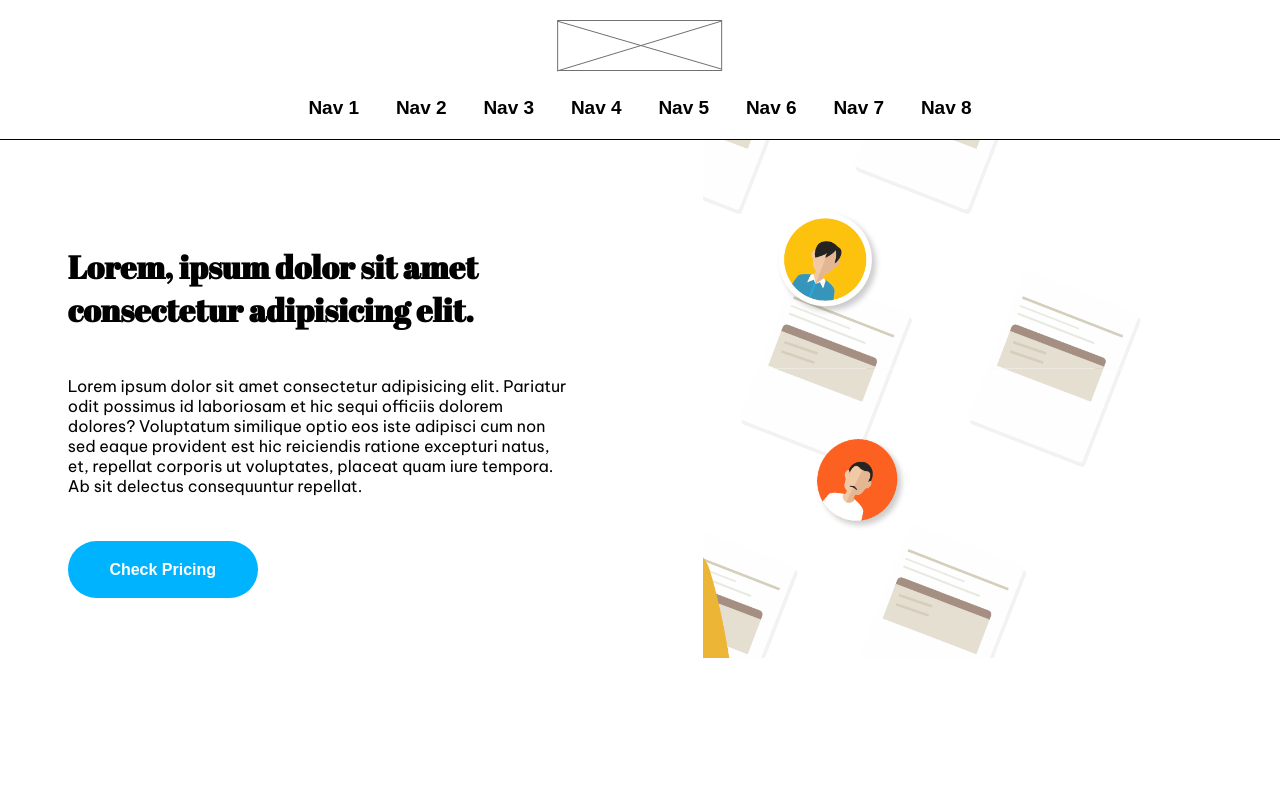
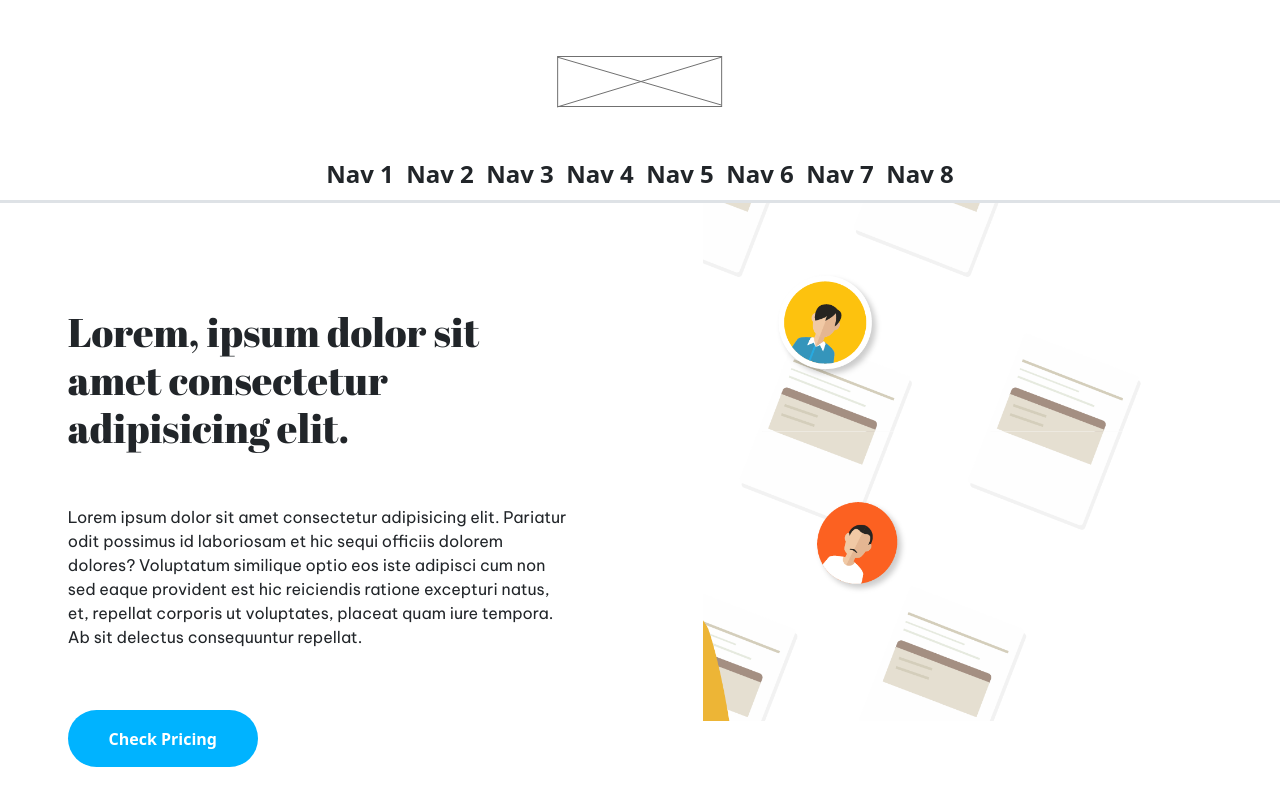
Before and after one commit to jyotirmoy-sinhababu/HTML-test-task, a React (Create React App) app: page / in a window 1280 px wide. Shown: the top 800 px of the page. Built offline with nearby package versions, Linux system fonts and the light colour scheme; a web font is replaced by a local one.

Commit message:
bootstrap used to design nav

```diff
--- a/package.json
+++ b/package.json
@@ -6,7 +6,9 @@
     "@testing-library/jest-dom": "^5.16.5",
     "@testing-library/react": "^13.4.0",
     "@testing-library/user-event": "^13.5.0",
+    "bootstrap": "^5.3.0",
     "react": "^18.2.0",
+    "react-bootstrap": "^2.7.4",
     "react-dom": "^18.2.0",
     "react-scripts": "5.0.1",
     "web-vitals": "^2.1.4"
--- a/public/index.html
+++ b/public/index.html
@@ -10,6 +10,12 @@
       content="Web site created using create-react-app"
     />
     <link rel="apple-touch-icon" href="%PUBLIC_URL%/logo192.png" />
+    <link
+      rel="stylesheet"
+      href="https://cdn.jsdelivr.net/npm/bootstrap@5.2.3/dist/css/bootstrap.min.css"
+      integrity="sha384-rbsA2VBKQhggwzxH7pPCaAqO46MgnOM80zW1RWuH61DGLwZJEdK2Kadq2F9CUG65"
+      crossorigin="anonymous"
+    />
     <!--
       manifest.json provides metadata used when your web app is installed on a
       user's mobile device or desktop. See https://developers.google.com/web/fundamentals/web-app-manifest/
--- a/src/component/nav/Nav.jsx
+++ b/src/component/nav/Nav.jsx
@@ -1,26 +1,26 @@
 import React from 'react';
 
-import './navStyle.css';
+import { Navbar } from 'react-bootstrap';
 
 import navImg from '../../asset/img/navImg.png';
 
 const Nav = () => {
   return (
-    <div className='nav-main-cnt'>
-      <div className='nav-img-cnt'>
-        <img className='nav-img' src={navImg} alt='nav-head-img' />
+    <Navbar className='flex flex-column border border-end-0 border-start-0 border-top-0 bo border-3'>
+      <div className='mt-5'>
+        <img src={navImg} alt='Image' />
       </div>
-      <div className='nav-btn-cnt'>
-        <button className='nav-btn'>Nav 1</button>
-        <button className='nav-btn'>Nav 2</button>
-        <button className='nav-btn'>Nav 3</button>
-        <button className='nav-btn'>Nav 4</button>
-        <button className='nav-btn'>Nav 5</button>
-        <button className='nav-btn'>Nav 6</button>
-        <button className='nav-btn'>Nav 7</button>
-        <button className='nav-btn'>Nav 8</button>
+      <div className='d-flex justify-content-lg-around  mt-5 w-50'>
+        <div className='fs-4 fw-bold'>Nav 1</div>
+        <div className='fs-4 fw-bold'>Nav 2</div>
+        <div className='fs-4 fw-bold'>Nav 3</div>
+        <div className='fs-4 fw-bold'>Nav 4</div>
+        <div className='fs-4 fw-bold'>Nav 5</div>
+        <div className='fs-4 fw-bold'>Nav 6</div>
+        <div className='fs-4 fw-bold'>Nav 7</div>
+        <div className='fs-4 fw-bold'>Nav 8</div>
       </div>
-    </div>
+    </Navbar>
   );
 };
 
--- a/src/component/nav/navStyle.css
+++ /dev/null
@@ -1,35 +0,0 @@
-.nav-main-cnt {
-  display: flex;
-  justify-content: center;
-  align-items: center;
-  flex-direction: column;
-  gap: 25px;
-  padding: 20px;
-  border-bottom: 1px solid black;
-}
-
-.nav-img-cnt {
-  display: flex;
-  justify-content: center;
-  align-items: center;
-}
-
-.nav-btn-cnt {
-  display: flex;
-  justify-content: space-around;
-  align-items: center;
-  width: 700px;
-}
-
-.nav-btn {
-  border: none;
-  background-color: white;
-  font-size: 19px;
-  font-weight: 600;
-  cursor: pointer;
-}
-
-.nav-btn:hover {
-  color: rgb(23, 177, 177);
-  font-weight: 700;
-}
--- a/src/component/product/ProductCard.jsx
+++ b/src/component/product/ProductCard.jsx
@@ -11,7 +11,7 @@ import lens from '../../asset/img/lens.png';
 
 const ProductCard = () => {
   return (
-    <div className='productCard-main-cnt'>
+    <div className='productCard-main-cnt '>
       <div className='productCard-first-cnt'>
         <div className='productCard-firstPart'>
           <img className='productCard-img' src={hand} alt='hand' />
--- a/src/component/profileCnt/ProfileCnt.jsx
+++ b/src/component/profileCnt/ProfileCnt.jsx
@@ -8,80 +8,7 @@ import proThree from '../../asset/img/profileThree.png';
 import './profileStyle.css';
 
 const ProfileCnt = () => {
-  return (
-    <div>
-      <div>
-        <div>
-          <img className='star-img' src={star} alt='star' />
-          <p>Lorem ipsum dolor sit .</p>
-        </div>
-        <div>
-          <div>
-            <div>
-              <div>
-                <img src={proOne} alt='proOne' />
-              </div>
-              <div>
-                <p>Jhon Doe</p>
-                <p>CEO</p>
-              </div>
-            </div>
-            <div>
-              <p>
-                Lorem ipsum dolor sit amet, consectetur adipiscing elit. Ut sed
-                commodo est. Pellentesque eu placerat mauris. Etiam ut maximus
-                ante. Suspendisse varius dolor nec bibendum dignissim. Proin in
-                diam a justo sollicitudin mattis eu sagittis nunc. In hac
-                habitasse platea dictumst.
-              </p>
-            </div>
-          </div>
-          <div>
-            <div>
-              {' '}
-              <div>
-                <img src={proTwo} alt='proTwo' />
-              </div>
-              <div>
-                <p>Amanda green</p>
-                <p>Operations Manager</p>
-              </div>
-            </div>
-            <div>
-              <p>
-                Lorem ipsum dolor sit amet, consectetur adipiscing elit. Ut sed
-                commodo est. Pellentesque eu placerat mauris. Etiam ut maximus
-                ante. Suspendisse varius dolor nec bibendum dignissim. Proin in
-                diam a justo sollicitudin mattis eu sagittis nunc. In hac
-                habitasse platea dictumst.
-              </p>
-            </div>
-          </div>
-          <div>
-            <div>
-              {' '}
-              <div>
-                <img src={proThree} alt='proThree' />
-              </div>
-              <div>
-                <p>Sam Cooper</p>
-                <p>Customer Service Manager</p>
-              </div>
-            </div>
-            <div>
-              <p>
-                Lorem ipsum dolor sit amet, consectetur adipiscing elit. Ut sed
-                commodo est. Pellentesque eu placerat mauris. Etiam ut maximus
-                ante. Suspendisse varius dolor nec bibendum dignissim. Proin in
-                diam a justo sollicitudin mattis eu sagittis nunc. In hac
-                habitasse platea dictumst.
-              </p>
-            </div>
-          </div>
-        </div>
-      </div>
-    </div>
-  );
+  return <div></div>;
 };
 
 export default ProfileCnt;
--- a/src/index.js
+++ b/src/index.js
@@ -3,6 +3,7 @@ import ReactDOM from 'react-dom/client';
 import './index.css';
 import App from './App';
 import reportWebVitals from './reportWebVitals';
+import 'bootstrap/dist/css/bootstrap.min.css';
 
 const root = ReactDOM.createRoot(document.getElementById('root'));
 root.render(
```
Also changed, not shown: 1 other file (tests, documents, lock files or other folders).
